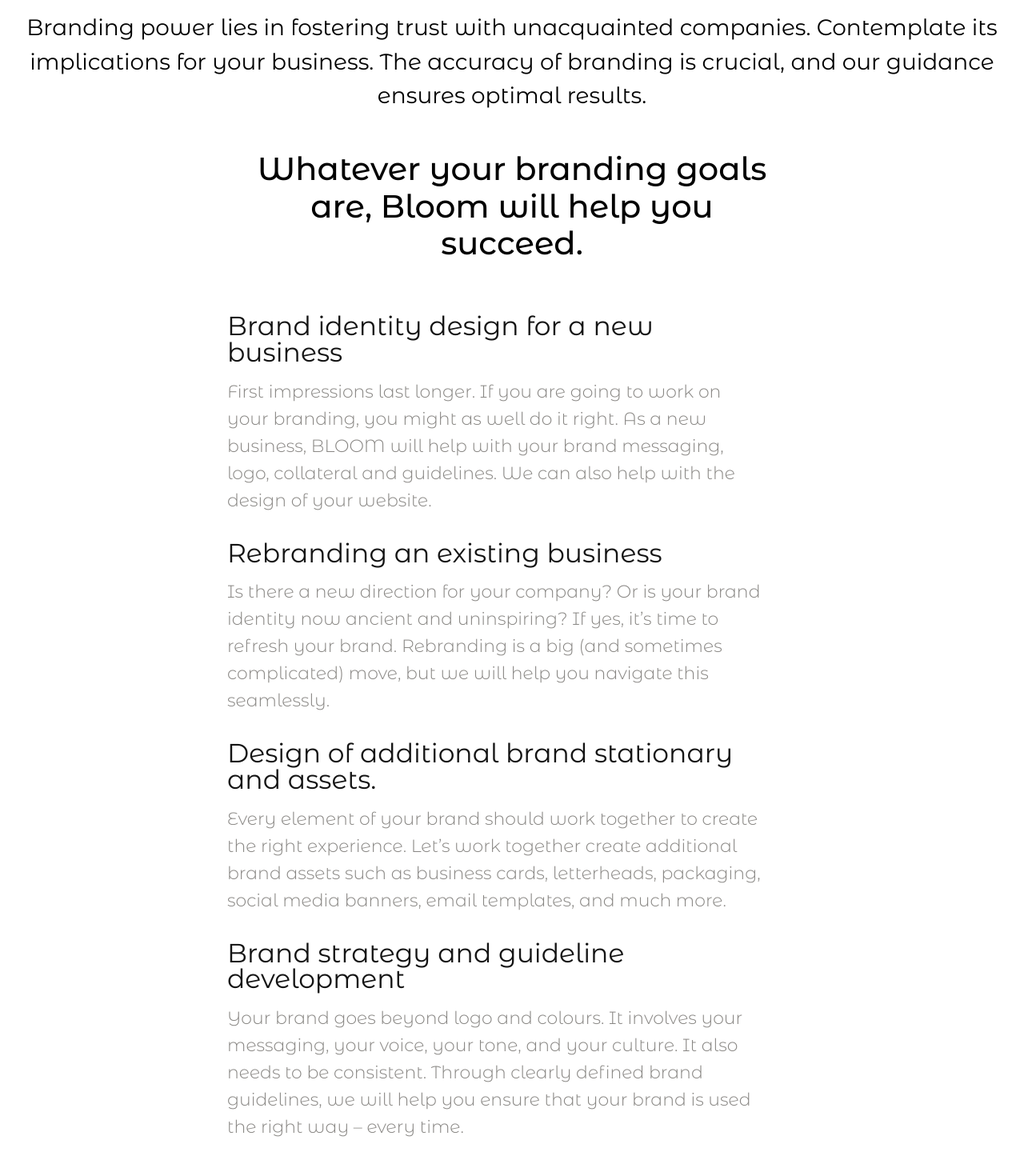
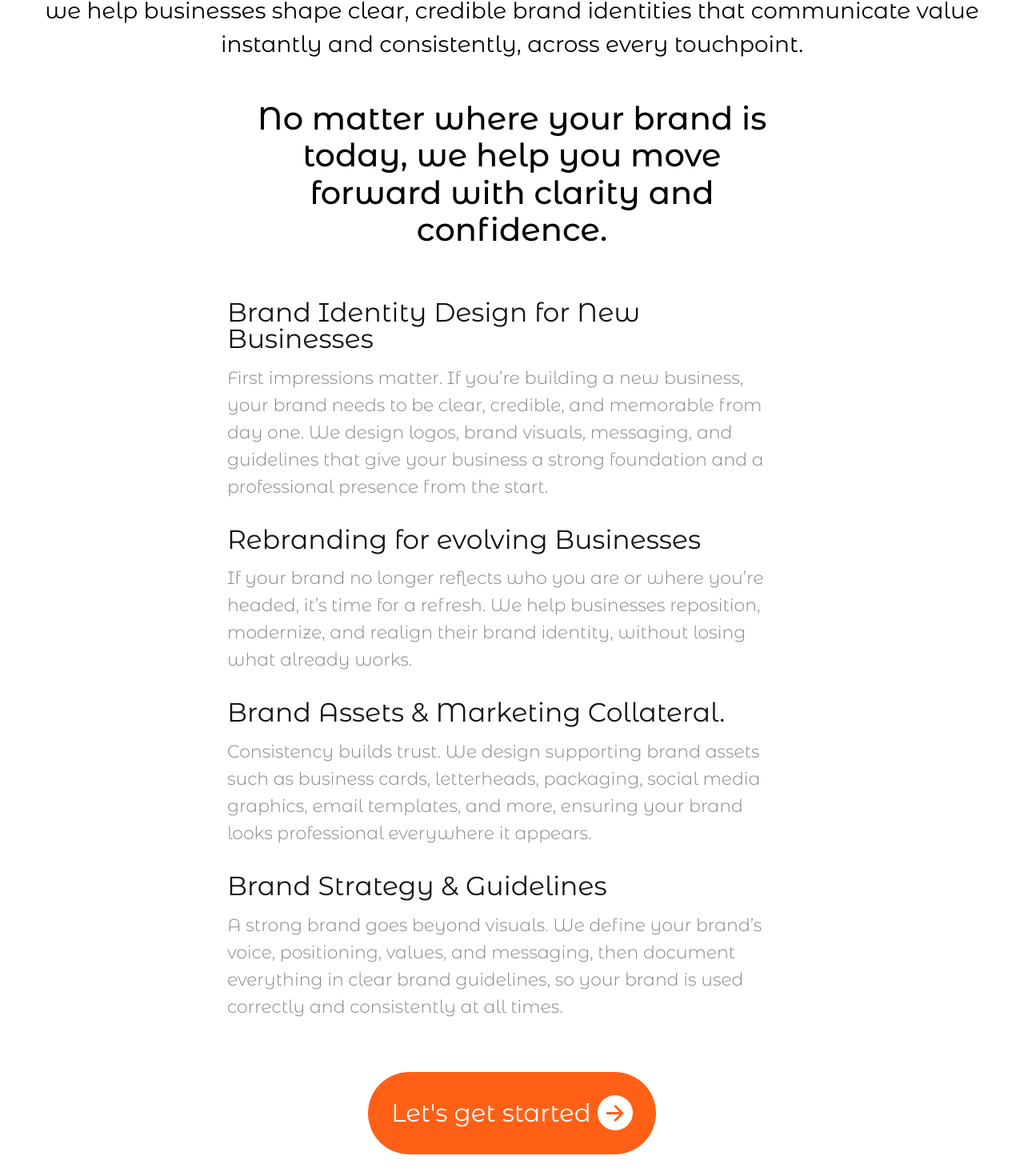
Before and after one commit to Yole-dev/bloom-revamped, a React (Create React App) app: page /branding in a window 1280 px wide. Shown: the part 635-2105 px from the top of the page at 80% size. Built offline with nearby package versions, Linux system fonts and the light colour scheme.

Commit message:
Made changes to the Branding page

```diff
--- a/src/components/LetUsTalkBtn.js
+++ b/src/components/LetUsTalkBtn.js
@@ -4,7 +4,7 @@
 export default function LetUsTalkBtn() {
   return (
     <Button
-      width={300}
+      width={360}
       height={103}
       borderRadius={54}
       background="#FF6016"
@@ -12,7 +12,7 @@
       fontWeight={400}
       className="lets-talk-btn"
     >
-      <Link to="/contactus">Let's Talk</Link>
+      <Link to="/contactus">Let's get started</Link>
       <span className="lets-talk-icon">
         <ion-icon name="arrow-forward-outline"></ion-icon>
       </span>
--- a/src/pages/Branding.js
+++ b/src/pages/Branding.js
@@ -52,7 +52,7 @@
       </p>
 
       <div className="sub-service-hero">
-        <p>Branding And Design Agency</p>
+        <p>Brand Design</p>
         <img src={image1} alt="" />
         <CircleButton
           fontSize={30}
@@ -65,9 +65,10 @@
       </div>
 
       <p>
-        Branding power lies in fostering trust with unacquainted companies.
-        Contemplate its implications for your business. The accuracy of branding
-        is crucial, and our guidance ensures optimal results.
+        Branding is how people recognize you, trust you, and choose you. At
+        Bloom Digitale, we help businesses shape clear, credible brand
+        identities that communicate value instantly and consistently, across
+        every touchpoint.
       </p>
     </ComponentAnimation>
   );
@@ -80,45 +81,48 @@
 function BrandingGoals() {
   return (
     <ComponentAnimation className="sub-service-goals">
-      <p>Whatever your branding goals are, Bloom will help you succeed.</p>
+      <p>
+        No matter where your brand is today, we help you move forward with
+        clarity and confidence.
+      </p>
 
       <LeftComponentAnimation className="sub-service-goals-content">
-        <p>Brand identity design for a new business</p>
+        <p>Brand Identity Design for New Businesses</p>
         <p>
-          First impressions last longer. If you are going to work on your
-          branding, you might as well do it right. As a new business, BLOOM will
-          help with your brand messaging, logo, collateral and guidelines. We
-          can also help with the design of your website.
+          First impressions matter. If you’re building a new business, your
+          brand needs to be clear, credible, and memorable from day one. We
+          design logos, brand visuals, messaging, and guidelines that give your
+          business a strong foundation and a professional presence from the
+          start.
         </p>
       </LeftComponentAnimation>
 
       <RightComponentAnimation className="sub-service-goals-content">
-        <p>Rebranding an existing business</p>
+        <p>Rebranding for evolving Businesses</p>
         <p>
-          Is there a new direction for your company? Or is your brand identity
-          now ancient and uninspiring? If yes, it’s time to refresh your brand.
-          Rebranding is a big (and sometimes complicated) move, but we will help
-          you navigate this seamlessly.
+          If your brand no longer reflects who you are or where you’re headed,
+          it’s time for a refresh. We help businesses reposition, modernize, and
+          realign their brand identity, without losing what already works.
         </p>
       </RightComponentAnimation>
 
       <LeftComponentAnimation className="sub-service-goals-content">
-        <p>Design of additional brand stationary and assets.</p>
+        <p>Brand Assets & Marketing Collateral.</p>
         <p>
-          Every element of your brand should work together to create the right
-          experience. Let’s work together create additional brand assets such as
-          business cards, letterheads, packaging, social media banners, email
-          templates, and much more.
+          Consistency builds trust. We design supporting brand assets such as
+          business cards, letterheads, packaging, social media graphics, email
+          templates, and more, ensuring your brand looks professional everywhere
+          it appears.
         </p>
       </LeftComponentAnimation>
 
       <RightComponentAnimation className="sub-service-goals-content">
-        <p>Brand strategy and guideline development</p>
+        <p>Brand Strategy & Guidelines</p>
         <p>
-          Your brand goes beyond logo and colours. It involves your messaging,
-          your voice, your tone, and your culture. It also needs to be
-          consistent. Through clearly defined brand guidelines, we will help you
-          ensure that your brand is used the right way – every time.
+          A strong brand goes beyond visuals. We define your brand’s voice,
+          positioning, values, and messaging, then document everything in clear
+          brand guidelines, so your brand is used correctly and consistently at
+          all times.
         </p>
       </RightComponentAnimation>
 
@@ -131,31 +135,20 @@
   return (
     <ComponentAnimation className="shama-brand-section">
       <div className="shama-brand-heading">
-        <p>SHAMA</p>
-        <p>Branding eCommerce Website Design for a Luxury Selfcare Brand.</p>
+        <p>SHAMA SKINCARE</p>
+        <p>A Luxury Skincare Brand, Designed to Sell and Stand Out.</p>
       </div>
 
       <img src={image2} alt="shama brand website preview" />
 
       <div className="shama-brand-text">
         <p>
-          We worked with the founder of SHAMA to bring her brand idea to life.
-          Bloom created the logo, explored concepts for collateral and packaging
-          materials, and finally, built a modern ecommerce website for the
-          brand.
+          We helped SHAMA transform a refined skincare concept into a cohesive
+          luxury brand. From brand identity and packaging to a modern ecommerce
+          experience, every detail was crafted to communicate quality, trust,
+          and elegance, while making it easy for customers to explore and
+          purchase with confidence.
         </p>
-
-        <Button
-          width={163}
-          height={49}
-          background="#EE4200"
-          borderRadius={31}
-          fontSize={15}
-          fontWeight={400}
-          className="shama-brand-btn"
-        >
-          View Case Study
-        </Button>
       </div>
     </ComponentAnimation>
   );
@@ -165,23 +158,25 @@
   return (
     <ComponentAnimation className="sub-service-approach-container">
       <div className="sub-service-approach-header">
-        <p>The strategic approach to branding design</p>
         <p>
-          Let’s take a closer look at how companies come up with their unique
-          logos, colors, and messages that help people recognize and remember
-          them.
+          Our Process <br />A strategic approach to building strong,
+          recognizable brandsn
+        </p>
+        <p>
+          Discover our systematic approach to crafting unique identities, from
+          visual language to core messaging, designed to command attention and
+          drive long-term recognition.
         </p>
       </div>
 
       <LeftComponentAnimation className="sub-service-approach-content">
         <img src={image3} alt="" />
         <div className="sub-service-approach-text-content">
-          <p>Step 1 – Creation of Your Brand Strategy</p>
+          <p>Step 1 – Brand Strategy</p>
           <p>
-            Firstly we kick things off by diving into your business, goals, what
-            makes you special, and who you're trying to reach. Once we've got
-            that down, we'll polish up your brand message to make sure it
-            shines.
+            We start by understanding your business, goals, audience, and what
+            sets you apart. This foundation guides every decision that follows,
+            from messaging to visual identity.
           </p>
         </div>
       </LeftComponentAnimation>
@@ -189,12 +184,11 @@
       <RightComponentAnimation className="sub-service-approach-content sub-service-approach-content-reverse">
         <img src={image4} alt="" />
         <div className="sub-service-approach-text-content">
-          <p>Step 2 – Design of your Brand Identity</p>
+          <p>Step 2 – Brand Identity Design</p>
           <p>
-            In this step, we start crafting your logo. Using insights from
-            earlier, we explore concepts, colors, and fonts to offer brand
-            identity options. Once finalized, the logo is delivered in various
-            formats for both print and digital use.
+            Using strategic insights, we design your logo, colors, and
+            typography to create a cohesive identity that works across digital
+            and print.
           </p>
         </div>
       </RightComponentAnimation>
@@ -202,13 +196,11 @@
       <LeftComponentAnimation className="sub-service-approach-content">
         <img src={image5} alt="" />
         <div className="sub-service-approach-text-content">
-          <p>Step 3 – Collateral Design</p>
+          <p>Step 3 – Brand Collateral</p>
           <p>
-            After finalizing your logo, we proceed to create all necessary
-            stationery and collateral. This encompasses business cards,
-            letterhead, banners, flyers, invoices, icons, social media covers,
-            email signatures, and more – everything aligned with your brand
-            identity.
+            We design essential brand assets that bring your identity to life,
+            from stationery and marketing materials to digital and social media
+            assets.
           </p>
         </div>
       </LeftComponentAnimation>
@@ -216,11 +208,11 @@
       <RightComponentAnimation className="sub-service-approach-content sub-service-approach-content-reverse">
         <img src={image6} alt="" />
         <div className="sub-service-approach-text-content">
-          <p>Step 4 – Brand Guideline Development</p>
+          <p>Step 4 – Brand Guidelines</p>
           <p>
-            Lastly, we compile your brand guidelines, a vital document outlining
-            your brand identity elements, including fonts and color codes. It
-            also provides clear instructions on proper logo usage.
+            We document your brand identity in a clear, practical guide;
+            covering logo usage, colors, typography, and visual rules to ensure
+            consistency everywhere.
           </p>
         </div>
       </RightComponentAnimation>
```
